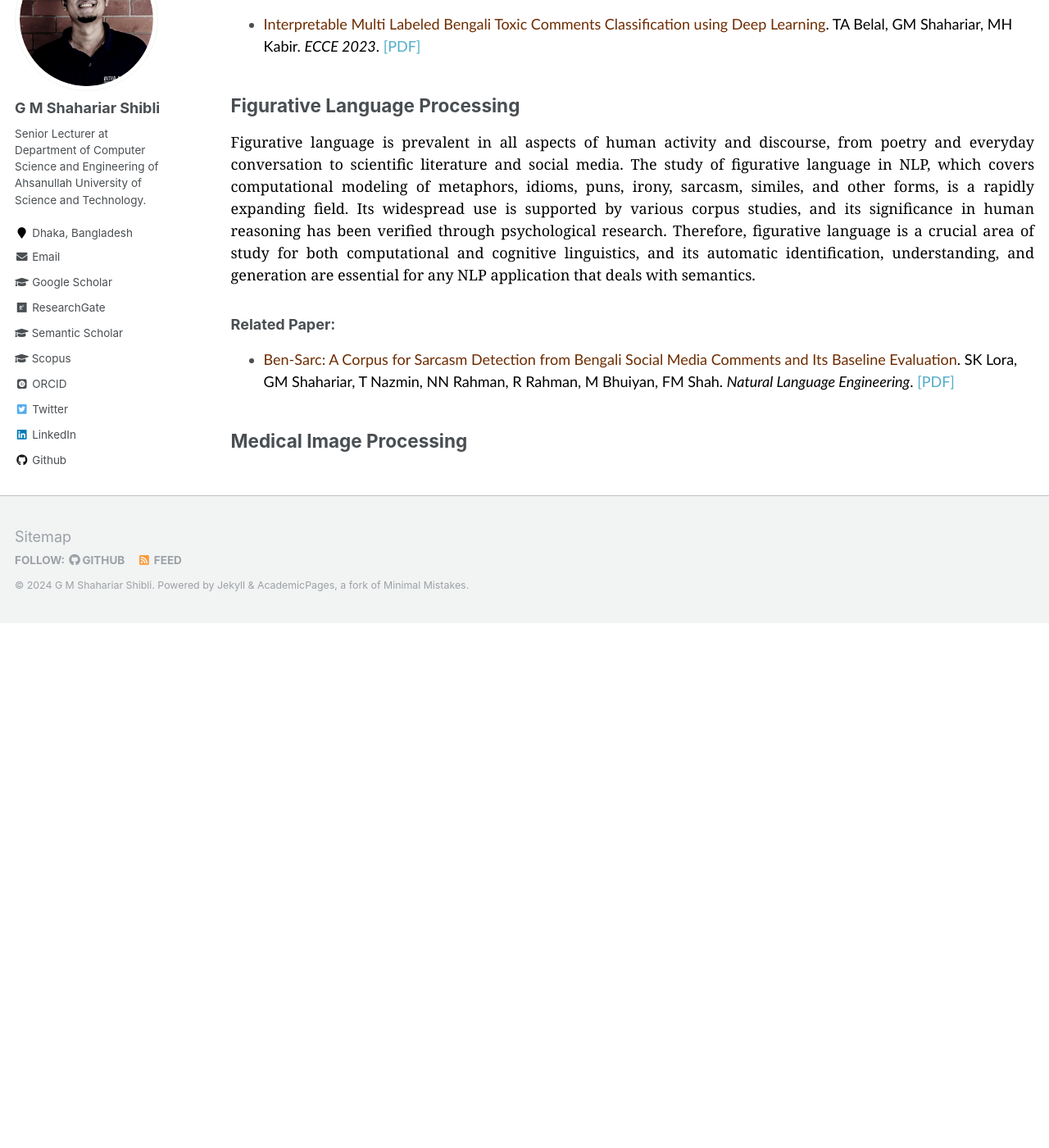
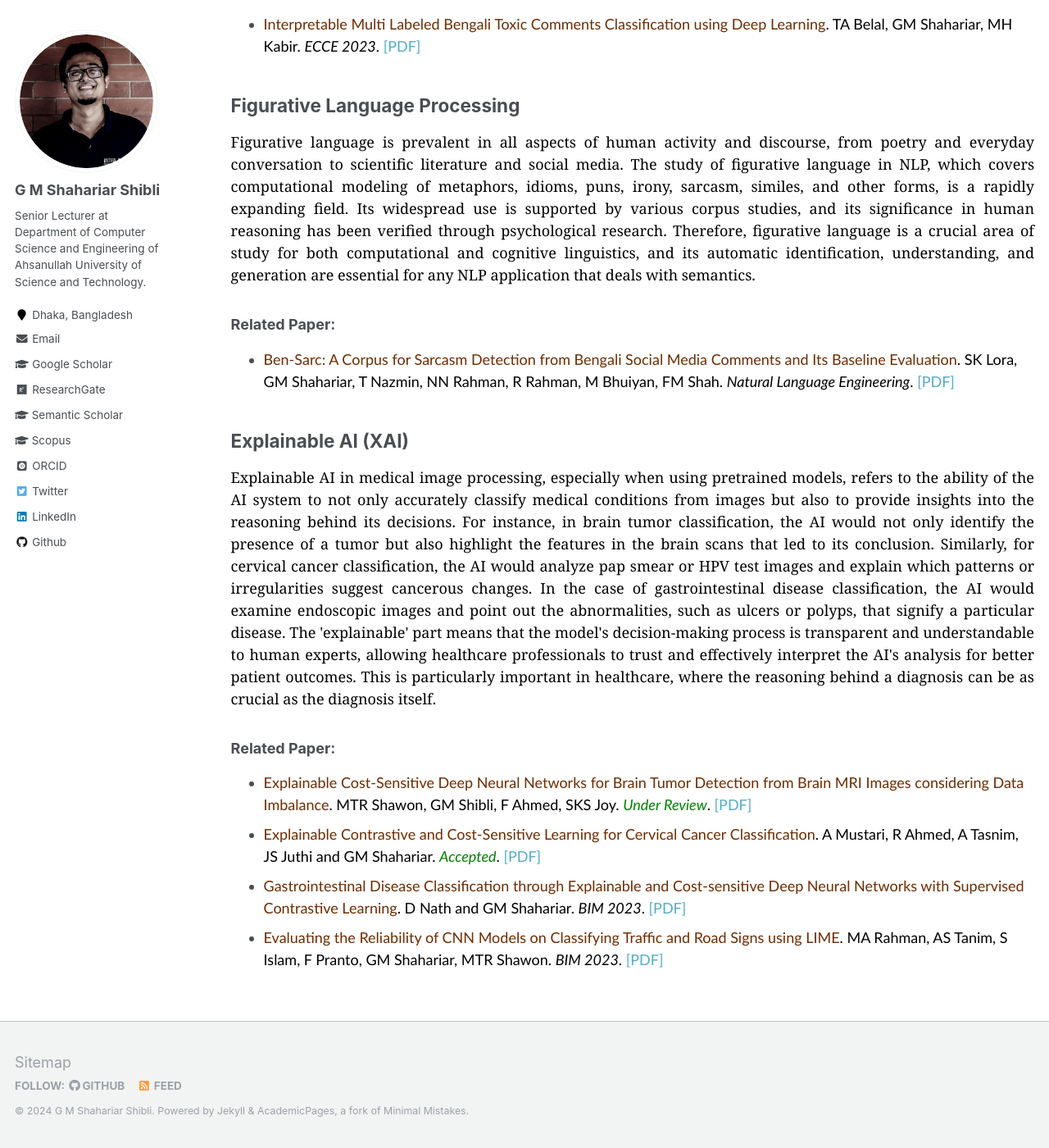
Before and after one commit to shahariar-shibli/shahariar-shibli.github.io, a Jekyll site: the page built from _pages/research.md, in a window 1280 px wide and 1400 px high, scrolled down 3604 px. Shown: the whole window at 82% size. Built offline with Jekyll 4.4.1, drawn with Linux system fonts in a browser that asks for light colours; some web fonts are replaced; before the commit the page ends 4364 px from its top, so only the background shows below that.

Commit message:
Update research.md

```diff
--- a/_pages/research.md
+++ b/_pages/research.md
@@ -132,4 +132,22 @@ and generation are essential for any NLP application that deals with semantics.
 ### Related Paper:
 + <span style="font-family:Trebuchet MS; color:black;"><span style="color:#6E2C00">Ben-Sarc: A Corpus for Sarcasm Detection from Bengali Social Media Comments and Its Baseline Evaluation</span>. SK Lora, GM Shahariar, T Nazmin, NN Rahman, R Rahman, M Bhuiyan, FM Shah. <em>Natural Language Engineering</em>. [[PDF]](https://engrxiv.org/preprint/view/2102/4194)</span>
 
-## Medical Image Processing
+## Explainable AI (XAI)
+<p style="text-align:justify; color:black; font-family:Georgia">
+Explainable AI in medical image processing, especially when using pretrained models, refers to the ability
+of the AI system to not only accurately classify medical conditions from images but also to provide insights
+into the reasoning behind its decisions. For instance, in brain tumor classification, the AI would not only
+identify the presence of a tumor but also highlight the features in the brain scans that led to its conclusion.
+Similarly, for cervical cancer classification, the AI would analyze pap smear or HPV test images and explain
+which patterns or irregularities suggest cancerous changes. In the case of gastrointestinal disease
+classification, the AI would examine endoscopic images and point out the abnormalities, such as ulcers or
+polyps, that signify a particular disease. The 'explainable' part means that the model's decision-making
+process is transparent and understandable to human experts, allowing healthcare professionals to trust and
+effectively interpret the AI's analysis for better patient outcomes. This is particularly important in
+healthcare, where the reasoning behind a diagnosis can be as crucial as the diagnosis itself.
+</p>
+### Related Paper:
++ <span style="font-family:Trebuchet MS; color:black;"><span style="color:#6E2C00">Explainable Cost-Sensitive Deep Neural Networks for Brain Tumor Detection from Brain MRI Images considering Data Imbalance</span>. MTR Shawon, GM Shibli, F Ahmed, SKS Joy. <span style="color:green;"><em>Under Review</em></span>. [[PDF]](https://arxiv.org/pdf/2308.00608.pdf)</span>
++ <span style="font-family:Trebuchet MS; color:black;"><span style="color:#6E2C00">Explainable Contrastive and Cost-Sensitive Learning for Cervical Cancer Classification</span>. A Mustari, R Ahmed, A Tasnim, JS Juthi and GM Shahariar. <span style="color:green;"><em>Accepted</em></span>. [[PDF]]()</span>
++ <span style="font-family:Trebuchet MS; color:black;"><span style="color:#6E2C00">Gastrointestinal Disease Classification through Explainable and Cost-sensitive Deep Neural Networks with Supervised Contrastive Learning</span>. D Nath and GM Shahariar. <em>BIM 2023</em>. [[PDF]](https://arxiv.org/pdf/2307.07603.pdf)</span>
++ <span style="font-family:Trebuchet MS; color:black;"><span style="color:#6E2C00">Evaluating the Reliability of CNN Models on Classifying Traffic and Road Signs using LIME</span>. MA Rahman, AS Tanim, S Islam, F Pranto, GM Shahariar, MTR Shawon. <em>BIM 2023</em>. [[PDF]](https://arxiv.org/pdf/2309.05747.pdf)</span>
```
